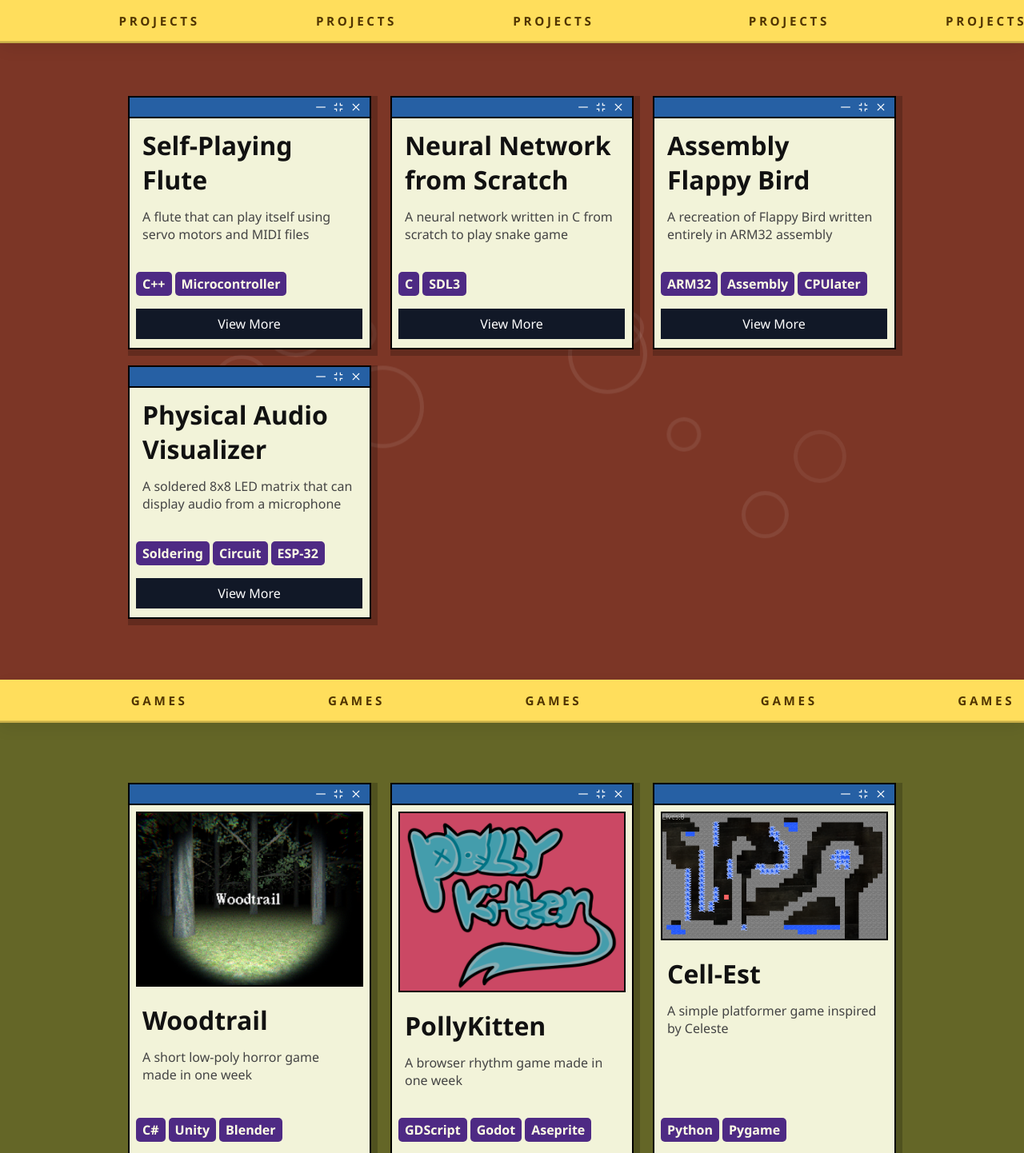
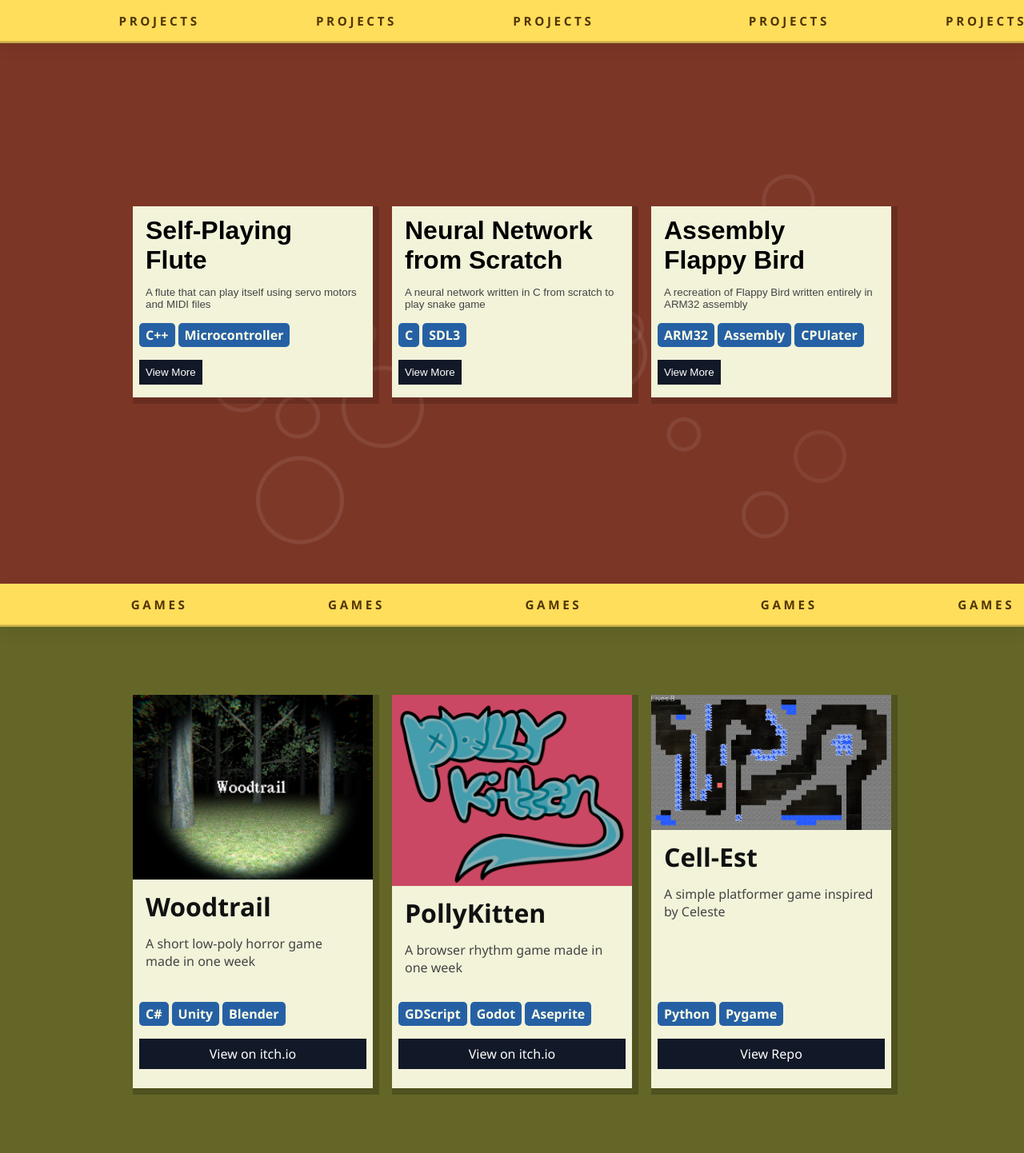
Before and after one commit to nicholas-holland-901/personal-website, a React (Create React App) app: page / in a window 1280 px wide. Shown: the part 800-2242 px from the top of the page at 80% size. Built offline with nearby package versions, Linux system fonts and the light colour scheme.

Commit message:
updated project display formatting

```diff
--- a/src/App.js
+++ b/src/App.js
@@ -82,11 +82,8 @@ function App() {
             </div>
             <div className="cards">
               <article id="project" className="card">
-                <div className="card-titlebar">
-                  <CgBorderStyleSolid />
-                  <CgMinimize />
-                  <CgClose />
-                </div>
+
+              <button data-modal-target="#modal1" className="card-button-hidden">
                 <h3>Self-Playing Flute</h3>
                 <p>A flute that can play itself using servo motors and MIDI files</p>
                 {/* <ul className="card-list">
@@ -98,74 +95,65 @@ function App() {
                   <label className="tag">C++</label>
                   <label className="tag">Microcontroller</label>
                 </div>
-                <a className="btn" href="https://github.com/nicholas-holland-901/self_playing_flute" target="_blank" rel="noopener noreferrer">View More</a>
+                <a className="btn">View More</a>
+              </button>
+
               </article>
               <article id="project" className="card">
-                <div className="card-titlebar">
-                  <CgBorderStyleSolid />
-                  <CgMinimize />
-                  <CgClose />
-                </div>
+
+              <button data-modal-target="#modal2"  className="card-button-hidden">
                 <h3>Neural Network from Scratch</h3>
                 <p>A neural network written in C from scratch to play snake game</p>
-                {/* <ul className="card-list">
-                  <li>Designed a feedforward neural network from scratch in C to play snake game</li>
-                  <li>Applied backpropagation and reinforcement learning techniques in order to maximize performance</li>
-                  <li>Created snake game in C using SDL3 library to display graphics and handle input</li>
-                </ul> */}
                 <div className="tag-holder">
                   <label className="tag">C</label>
                   <label className="tag">SDL3</label>
                 </div>
-                <a className="btn" href="https://github.com/nicholas-holland-901/snake_game_brain" target="_blank" rel="noopener noreferrer">View More</a>
+                <a className="btn">View More</a>
+              </button>
+
               </article>
+              <article id="project" className="card">
 
-              {/* <article id="project" className="card">
-                <h3>Rackgit</h3>
-                <p>WORK IN PROGRESS</p>
-                <div className="tag-holder">
-                  <label className="tag" style={{ color: '#FEFFE6', background: '#2660A4' }}>Racket</label>
-                </div>
-                <a className="btn" href="#" target="_blank" rel="noopener noreferrer">View Repo</a>
-              </article> */}
-              <article id="project" className="card">
-                <div className="card-titlebar">
-                  <CgBorderStyleSolid />
-                  <CgMinimize />
-                  <CgClose />
-                </div>
+
+              <button data-modal-target="#modal3"  className="card-button-hidden">
                 <h3>Assembly Flappy Bird</h3>
                 <p>A recreation of Flappy Bird written entirely in ARM32 assembly</p>
-                {/* <ul className="card-list">
-                  <li>Implemented sprite rotation, collision detection, background scrolling, and gravity in ARM32 assembly</li>
-                  <li>Made as the final project for Northwestern University's COMP_ENG 205: Fundamentals of Computer System Software</li>
-                </ul> */}
                 <div className="tag-holder">
                   <label className="tag">ARM32</label>
                   <label className="tag">Assembly</label>
                   <label className="tag">CPUlater</label>
                 </div>
-                <a className="btn" href="https://youtu.be/Ai_8R0GnEHE" target="_blank" rel="noopener noreferrer">View More</a>
+                <a className="btn">View More</a>
+              </button>
+
               </article>
-              <article id="project" className="card">
-                <div className="card-titlebar">
-                  <CgBorderStyleSolid />
-                  <CgMinimize />
-                  <CgClose />
-                </div>
+              {/* <article id="project" className="card">
+
+              <button data-modal-target="#modal4"  className="card-button-hidden">
                 <h3>Physical Audio Visualizer</h3>
                 <p>A soldered 8x8 LED matrix that can display audio from a microphone</p>
-                {/* <ul className="card-list">
-                  <li>Implemented sprite rotation, collision detection, background scrolling, and gravity in ARM32 assembly</li>
-                  <li>Made as the final project for Northwestern University's COMP_ENG 205: Fundamentals of Computer System Software</li>
-                </ul> */}
                 <div className="tag-holder">
                   <label className="tag">Soldering</label>
                   <label className="tag">Circuit</label>
                   <label className="tag">ESP-32</label>
                 </div>
+                <a className="btn">View More</a>
+              </button>
+
+              </article>
+              <article id="project" className="card">
+
+              <button data-modal-target="#modal5"  className="card-button-hidden">
+                <h3>Rackgit (Github Clone)</h3>
+                <p>A small recreation of GitHub written entirely in the Lisp-like language Racket</p>
+                <div className="tag-holder">
+                  <label className="tag">Racket</label>
+                  <label className="tag">Git</label>
+                </div>
                 <a className="btn" href="#" target="_blank" rel="noopener noreferrer">View More</a>
-              </article>
+              </button>
+
+              </article> */}
             </div>
           </div>
         </section>
@@ -192,11 +180,6 @@ function App() {
           <div className="section-inner">
             <div className="cards">
               <article id="game" className="card">
-                <div className="card-titlebar">
-                  <CgBorderStyleSolid />
-                  <CgMinimize />
-                  <CgClose />
-                </div>
                 <img src={ WoodtrailThumbnail } alt="woodtrail_game_thumbnail" />
                 <h3>Woodtrail</h3>
                 <p>A short low-poly horror game made in one week</p>
@@ -208,11 +191,6 @@ function App() {
                 <a className="btn" href="https://xxtinyturtxx.itch.io/woodtrail" target="_blank" rel="noopener noreferrer">View on itch.io</a>
               </article>
               <article id="game" className="card">
-                <div className="card-titlebar">
-                  <CgBorderStyleSolid />
-                  <CgMinimize />
-                  <CgClose />
-                </div>
                 <img src={ PollyKittenThumbnail } alt="pollykitten_game_thumbnail" />
                 <h3>PollyKitten</h3>
                 <p>A browser rhythm game made in one week</p>
@@ -224,11 +202,6 @@ function App() {
                 <a className="btn" href="https://xxtinyturtxx.itch.io/pollykitten" target="_blank" rel="noopener noreferrer">View on itch.io</a>
               </article>
               <article id="game" className="card">
-                <div className="card-titlebar">
-                  <CgBorderStyleSolid />
-                  <CgMinimize />
-                  <CgClose />
-                </div>
                 <img src={ CellEstThumbnail } alt="python_platformer_game_screenshot"/>
                 <h3>Cell-Est</h3>
                 <p>A simple platformer game inspired by Celeste</p>
@@ -280,7 +253,11 @@ function App() {
             <div className="divider">
             </div>
             <div className="split-section-inner-resume">
+
+
               <p>Coming Soon</p>
+
+
             </div>
           </div>
 
@@ -306,12 +283,7 @@ function App() {
           </div>
           <div className="section-inner">
             <div className="cards">
-              <article className="card">
-                <div className="card-titlebar">
-                  <CgBorderStyleSolid />
-                  <CgMinimize />
-                  <CgClose />
-                </div>
+              <article id="knitting" className="card">
                 <img src={ WoodtrailThumbnail } alt="woodtrail_game_thumbnail" />
                 <h3>Bloom Pullover</h3>
                 <p>Pattern by woolbirdx</p>
@@ -322,12 +294,7 @@ function App() {
                 </div>
                 <a className="btn" href="https://www.etsy.com/listing/1868399215/english-knitting-pattern-bloom-pullover?ref=shop_home_feat_2&sr_prefetch=1&pf_from=shop_home&bes=1&sts=1&dd=1&logging_key=925dbeb0e9ac01fa866d1c4f7e51c24407de1c52%3A1868399215" target="_blank" rel="noopener noreferrer">View Pattern on Etsy</a>
               </article>
-              <article className="card">
-                <div className="card-titlebar">
-                  <CgBorderStyleSolid />
-                  <CgMinimize />
-                  <CgClose />
-                </div>
+              <article id="knitting" className="card">
                 <img src={ PollyKittenThumbnail } alt="pollykitten_game_thumbnail" />
                 <h3>Arm Warmers</h3>
                 <p>Pattern by Louise Bollanos</p>
@@ -337,12 +304,7 @@ function App() {
                 </div>
                 <a className="btn" href="https://www.handylittleme.com/fingerless-mittens-pattern/" target="_blank" rel="noopener noreferrer">View Pattern Source</a>
               </article>
-              <article className="card">
-                <div className="card-titlebar">
-                  <CgBorderStyleSolid />
-                  <CgMinimize />
-                  <CgClose />
-                </div>
+              <article id="knitting" className="card">
                 <img src={ CellEstThumbnail } alt="python_platformer_game_screenshot"/>
                 <h3>Fish</h3>
                 <p>Pattern by Tatyana Grigoryan</p>
@@ -355,6 +317,112 @@ function App() {
             </div>
           </div>
         </section>
+
+        <div id="modal1" class="modal-overlay">
+          <div class="modal-content">
+          <div className="modal-titlebar">
+            <CgClose />
+          </div>
+            <span class="close-btn" data-close>&times;</span>
+            <h2>Self-Playing Flute</h2>
+            <p>A flute that can play itself using servo motors and MIDI files</p>
+            <ul className="card-list">
+                  <li>Constructed a mount fitted for a standard concert C flute which uses servo motors capable of 34 different note/fingering combinations</li>
+                  <li>Implemented file handling able to read Type 0 MIDI files and convert note data to readable format</li>
+                  <li>Controlled 9 servo motors simultaneously by implementing PCA9685 PWM driver board with an Elegoo microcontroller</li>
+            </ul>
+            <div className="tag-holder">
+              <label className="tag">C++</label>
+              <label className="tag">Microcontroller</label>
+            </div>
+            <a className="btn" href="https://github.com/nicholas-holland-901/self_playing_flute" target="_blank" rel="noopener noreferrer">View Repo</a>
+          </div>
+        </div>
+
+        <div id="modal2" class="modal-overlay">
+          <div class="modal-content">
+          <div className="modal-titlebar">
+            <CgClose />
+          </div>
+            <span class="close-btn" data-close>&times;</span>
+            <h2>Neural Network from Scratch</h2>
+            <p>A neural network written in C from scratch to play snake game</p>
+            <ul className="card-list">
+              <li>Designed a feedforward neural network from scratch in C to play snake game</li>
+              <li>Applied backpropagation and reinforcement learning techniques in order to maximize performance</li>
+              <li>Created snake game in C using SDL3 library to display graphics and handle input</li>
+            </ul>
+            <div className="tag-holder">
+              <label className="tag">C</label>
+              <label className="tag">SDL3</label>
+            </div>
+            <a className="btn" href="https://github.com/nicholas-holland-901/snake_game_brain" target="_blank" rel="noopener noreferrer">View Repo</a>
+          </div>
+        </div>
+
+        <div id="modal3" class="modal-overlay">
+          <div class="modal-content">
+          <div className="modal-titlebar">
+            <CgClose />
+          </div>
+            <span class="close-btn" data-close>&times;</span>
+            <h2>Assembly Flappy Bird</h2>
+            <p>A recreation of Flappy Bird written entirely in ARM32 assembly</p>
+            <ul className="card-list">
+              <li>Implemented sprite rotation, collision detection, background scrolling, and gravity in ARM32 assembly</li>
+              <li>Made as the final project for Northwestern University's COMP_ENG 205: Fundamentals of Computer System Software</li>
+            </ul>
+            <div className="tag-holder">
+              <label className="tag">ARM32</label>
+              <label className="tag">Assembly</label>
+              <label className="tag">CPUlater</label>
+            </div>
+            <a className="btn" href="https://youtu.be/Ai_8R0GnEHE" target="_blank" rel="noopener noreferrer">View Demo on Youtube</a>
+          </div>
+        </div>
+
+        <div id="modal4" class="modal-overlay">
+          <div class="modal-content">
+          <div className="modal-titlebar">
+            <CgClose />
+          </div>
+            <span class="close-btn" data-close>&times;</span>
+            <h2>Physical Audio Visualizer</h2>
+            <p>A soldered 8x8 LED matrix that can display audio from a microphone</p>
+            <ul className="card-list">
+              <li>TEMP</li>
+              <li>TEMP</li>
+            </ul>
+            <div className="tag-holder">
+              <label className="tag">Soldering</label>
+              <label className="tag">Circuit</label>
+              <label className="tag">ESP-32</label>
+            </div>
+            <a className="btn" href="#" target="_blank" rel="noopener noreferrer">View Repo</a>
+          </div>
+        </div>
+
+        <div id="modal5" class="modal-overlay">
+          <div class="modal-content">
+          <div className="modal-titlebar">
+            <CgClose />
+          </div>
+            <span class="close-btn" data-close>&times;</span>
+            <h2>Rackgit (Github Clone)</h2>
+            <p>A small recreation of GitHub written entirely in the Lisp-like language Racket</p>
+            <ul className="card-list">
+                  <li>TEMP</li>
+                  <li>TEMP</li>
+                  <li>TEMP</li>
+            </ul>
+            <div className="tag-holder">
+              <label className="tag">C++</label>
+              <label className="tag">Microcontroller</label>
+            </div>
+            <a className="btn" href="https://github.com/nicholas-holland-901/rackgit" target="_blank" rel="noopener noreferrer">View Repo</a>
+          </div>
+        </div>
+
       </main>
     </div>
   );
@@ -447,4 +515,31 @@ function HeroText({ text, className }) {
   );
 }
 
+
+document.addEventListener('click', (event) => {
+  const openBtn = event.target.closest('[data-modal-target]');
+
+  if (openBtn) {
+    const modal = document.querySelector(
+      openBtn.getAttribute('data-modal-target')
+    );
+    if (modal) modal.style.display = 'block';
+    return;
+  }
+
+  const closeBtn = event.target.closest('[data-close]');
+
+  if (closeBtn) {
+    const overlay = closeBtn.closest('.modal-overlay');
+    if (overlay) overlay.style.display = 'none';
+    return;
+  }
+
+  if (event.target.classList.contains('modal-overlay')) {
+    event.target.style.display = 'none';
+  }
+});
+
+
+
 export default App;
--- a/src/styling/App.css
+++ b/src/styling/App.css
@@ -302,7 +302,7 @@ main {
 
 .hero-content {
 	max-width: 1100px;
-	width: 100%;
+	width: auto;
 	display: flex;
 	align-items: center;
 	justify-content: space-between;
@@ -363,7 +363,7 @@ main {
 }
 
 .retro-window {
-	width: 100%;
+	width: auto;
 	max-width: 520px;
 	border: 2px solid #000;
 	box-shadow: 8px 8px 0 rgba(0, 0, 0, 0.25);
@@ -420,10 +420,10 @@ main {
 }
 
 .retro-content .hero-image {
-	border-radius: 0;
+	border-radius: 0px;
 	border: 2px solid #000;
-	width: 99%;
-	height: 100%;
+	width: 400px;
+	height: auto;
 	display: block;
 	content: url('bug_self.PNG')
 }
@@ -457,7 +457,7 @@ main {
 	font:100 12px 'Segoe UI', Tahoma, Geneva, Verdana, sans-serif;
 	border-radius: 5px;
 	margin: 0 4px 8px 0;
-	background: #4E2A84;
+	background: #2660A4;
 	color: #FEFFE6;
 	width:auto;
 	font-size: 1rem;
@@ -500,7 +500,23 @@ main {
 	position: relative;
 }
 
-.card {
+.card#project {
+	background: #f2f3d9; /* #b9b9b9; */
+	border-radius: 0px;
+	overflow: hidden;
+	display: flex;
+	flex-direction: column;
+	box-shadow: 4px 4px 0px 4px rgba(0, 0, 0, 0.15);
+	text-align: left;
+	height: 100%;
+	margin-bottom: -8px;
+	padding: 0px;
+	width: 300px;
+	transition: transform 0.12s ease;
+	pointer-events: none;
+}
+
+.card#game {
 	background: #f2f3d9; /* #b9b9b9; */
 	border-radius: 0px;
 	overflow: hidden;
@@ -512,8 +528,20 @@ main {
 	padding: 0 0 16px 0;
 	width: 300px;
 	transition: transform 0.12s ease;
-	border: 2px solid #000;
+}
 
+.card#knitting {
+	background: #f2f3d9; /* #b9b9b9; */
+	border-radius: 0px;
+	overflow: hidden;
+	display: flex;
+	flex-direction: column;
+	box-shadow: 4px 4px 0px 4px rgba(0, 0, 0, 0.199);
+	text-align: left;
+	height: 100%;
+	padding: 0 0 16px 0;
+	width: 300px;
+	transition: transform 0.12s ease;
 }
 
 .card:hover {
@@ -521,22 +549,10 @@ main {
 	transition: transform 0.12s ease;
 }
 
-.card-titlebar {
-	display: flex;
-	justify-content: flex-end;
-	gap: 8px;
-	padding: 5px 10px;
-	background: #2660A4;
-	color: #fff;
-	font-size: 14px;
-	border-bottom: 2px solid #000;
-}
 
 
 .card img {
-	margin: 8px 8px 8px 8px;
 	object-fit: contain;
-	border: 2px solid #000;
 }
 
 .card h3 {
@@ -564,9 +580,9 @@ main {
 }
 
 .btn {
-	width: 89%;
+	width: auto;
 	display: inline-block;
-	margin: 8px 8px -5px 8px;
+	margin: 8px 8px 8px 8px;
 	margin-top: 0;
 	padding: 8px 8px 8px 8px;
 	background: #111827;
@@ -648,6 +664,79 @@ main {
 }
 
 
+.modal-overlay {
+	display: none;
+	position: fixed;
+	top: 0; left: 0;
+	width: 100%; height: 100%;
+	background: rgba(0,0,0,0.5);
+	z-index: 1000;
+}
+
+.modal-content {
+	background: #F2F3D9;
+	margin: 10% auto;
+	padding: 0px;
+	width: fit-content;
+	height: fit-content;
+	border-radius: 0px;
+	position: relative;
+	border: 2px solid black;
+	overflow: hidden;
+	display: flex;
+	flex-direction: column;
+	box-shadow: 4px 4px 0px 4px rgba(0, 0, 0, 0.15);
+	text-align: left;
+}
+
+.modal-content p {
+	margin: 8px 8px 8px 16px;
+	color: #444;
+}
+
+.modal-titlebar {
+	display: flex;
+	justify-content: flex-end;
+	margin: 0px 0px 0px 0px;
+	gap: 8px;
+	padding: 5px 10px;
+	background: #2660A4;
+	color: #fff;
+	font-size: 14px;
+	border-bottom: 2px solid #000;
+}
+
+.card-button-hidden {
+	pointer-events: all;
+	cursor: pointer;
+	background: #f2f3d9; /* #b9b9b9; */
+	border-radius: 0px;
+	overflow: hidden;
+	display: flex;
+	flex-direction: column;
+	border: 0;
+	text-align: left;
+	height: 100%;
+	padding: 0 0 16px 0;
+	width: 300px;
+	transition: transform 0.12s ease;
+}
+
+.modal-overlay h2 {
+	font-size: 32px;
+	margin: 8px 0px 0px 8px;
+}
+
+.close-btn {
+	position: absolute;
+	top: 0px; right: 10px;
+	font-size: 16px;
+	color: rgba(255, 255, 255, 0);
+	cursor: pointer;
+}
+
+
+
 @media (max-width: 1000px) {
 	.cards { grid-template-columns: repeat(2, 1fr); }
 	.navbar_links { gap: 32px; font-size: 20px; }
```
